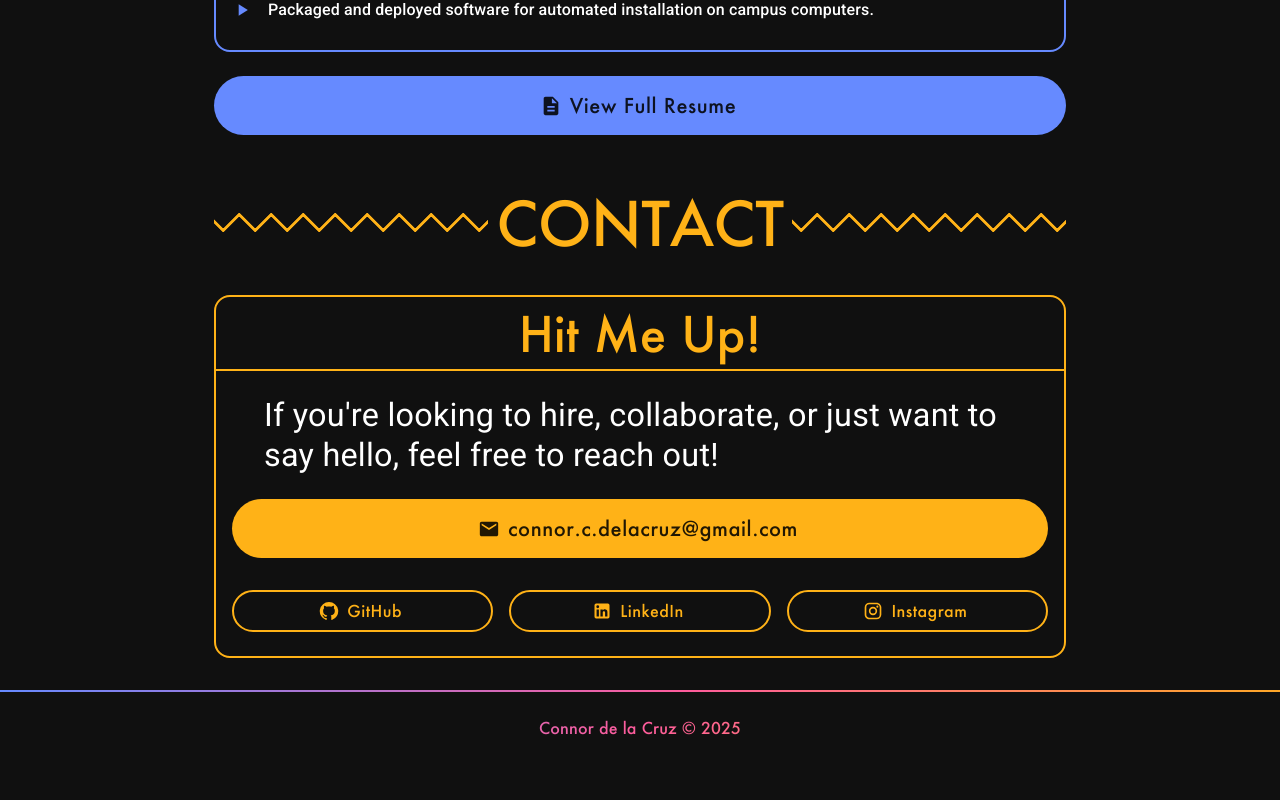
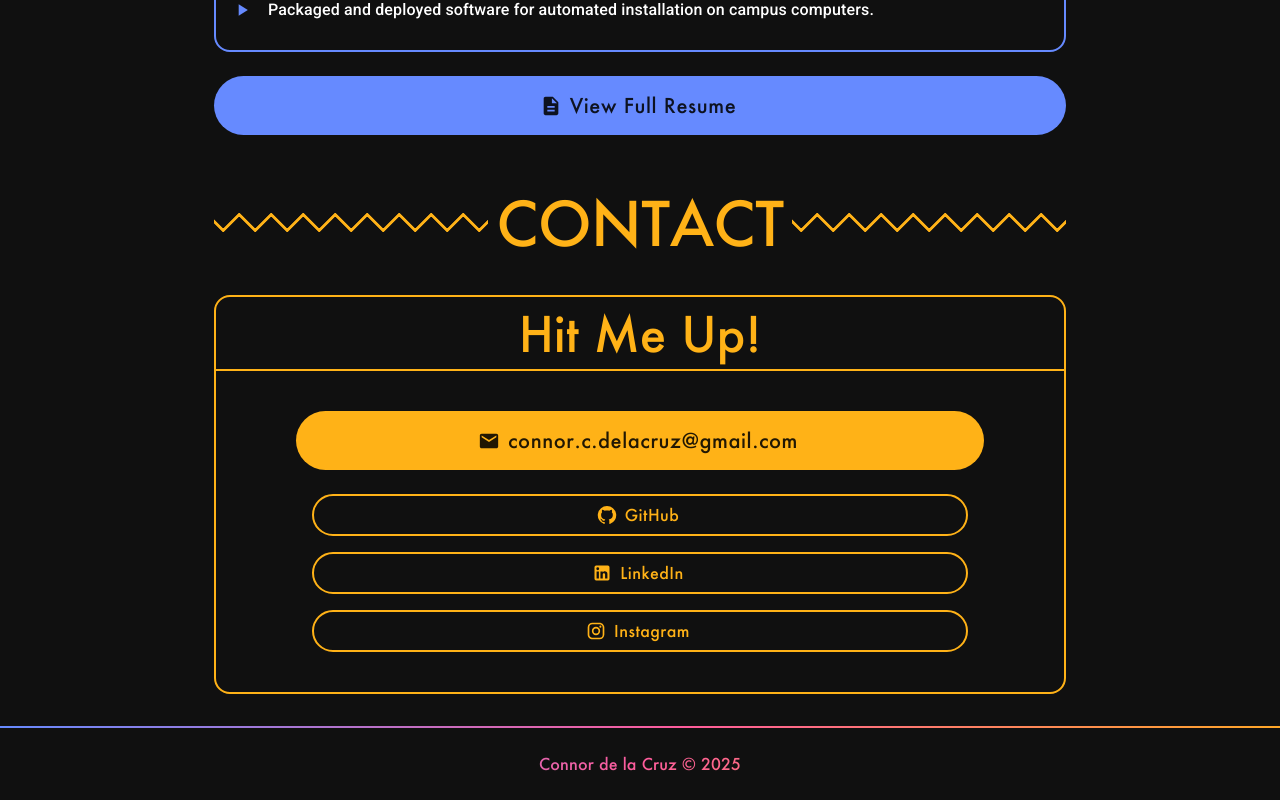
Before and after one commit to connordelacruz/connordelacruz.github.io, a React (Vite) app: page / in a window 1280 px wide. Shown: the part 5373-6173 px from the top of the page. Before the commit the page ends 6137 px from the top, so only its background shows below. Built offline with nearby package versions, Linux system fonts and the light colour scheme.

Commit message:
tweak contact spacing + remove copy

```diff
--- a/src/components/ContactSection.jsx
+++ b/src/components/ContactSection.jsx
@@ -1,4 +1,4 @@
-import { CardContent, Typography } from '@mui/material'
+import {Box, CardContent, Typography} from '@mui/material'
 import { ContentCard, ContentCardHeader } from './common/ContentCard.jsx'
 import { SectionContainer } from './common/SectionContainer.jsx'
 import { SocialButtonLinks } from './common/SocialLinks.jsx'
@@ -33,24 +33,17 @@ export const ContactSection = ({color}) => {
           }}
           />
         <CardContent>
-          <Typography
-            variant="h4"
-            component="p"
-            sx={{
-              fontFamily: 'Roboto',
-              textWrap: 'pretty',
-              px: {
-                xs: 0,
-                sm: 2,
-                md: 4,
-              },
-              mb: 3,
-            }}
-          >
-            {/*TODO: you gotta re-work this copy and also figure out text wrap*/}
-            If you're looking to hire, collaborate, or just want to say hello, feel free to reach out!
-          </Typography>
-          <SocialButtonLinks color={color}/>
+          <Box
+          sx={{
+            px: {
+              xs: 0,
+              sm: 4,
+              md: 8,
+            },
+            py: 2,
+          }}>
+            <SocialButtonLinks color={color}/>
+          </Box>
         </CardContent>
       </ContentCard>
     </SectionContainer>
--- a/src/components/common/SocialLinks.jsx
+++ b/src/components/common/SocialLinks.jsx
@@ -200,8 +200,10 @@ export const SocialButtonLinks = ({
       {/*Regular Buttons*/}
       <ButtonStack
         sx={{
-          mt: 4,
+          mt: 3,
+          px: 2,
         }}
+        direction="column"
       >
         {regularButtonProps.map((props, i) =>
           <SocialButtonLink key={i} sx={{...linkSx}} {...props} color={color}/>
```
